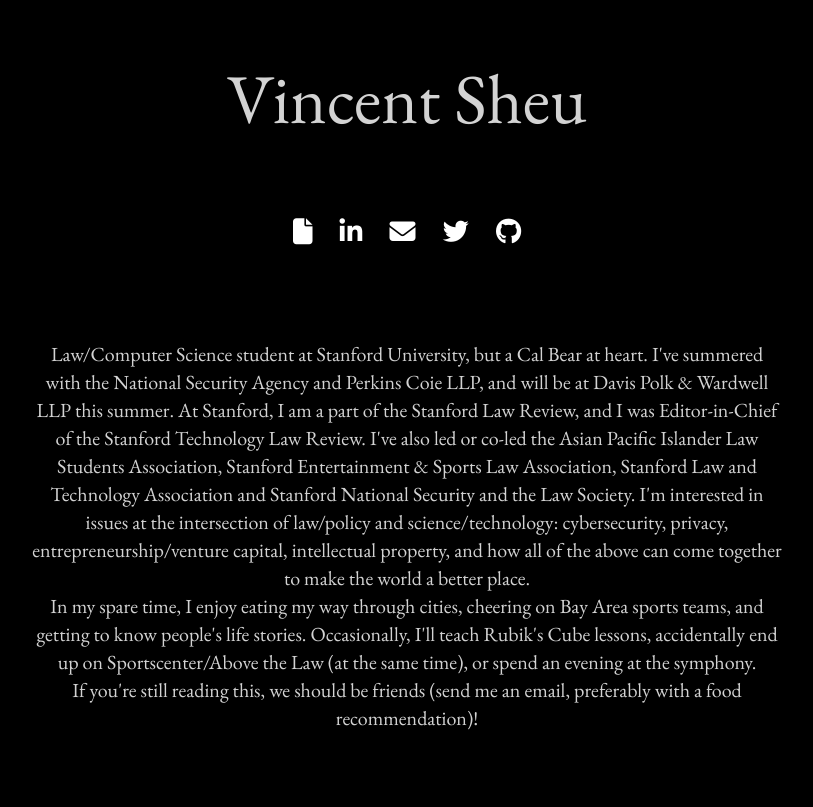
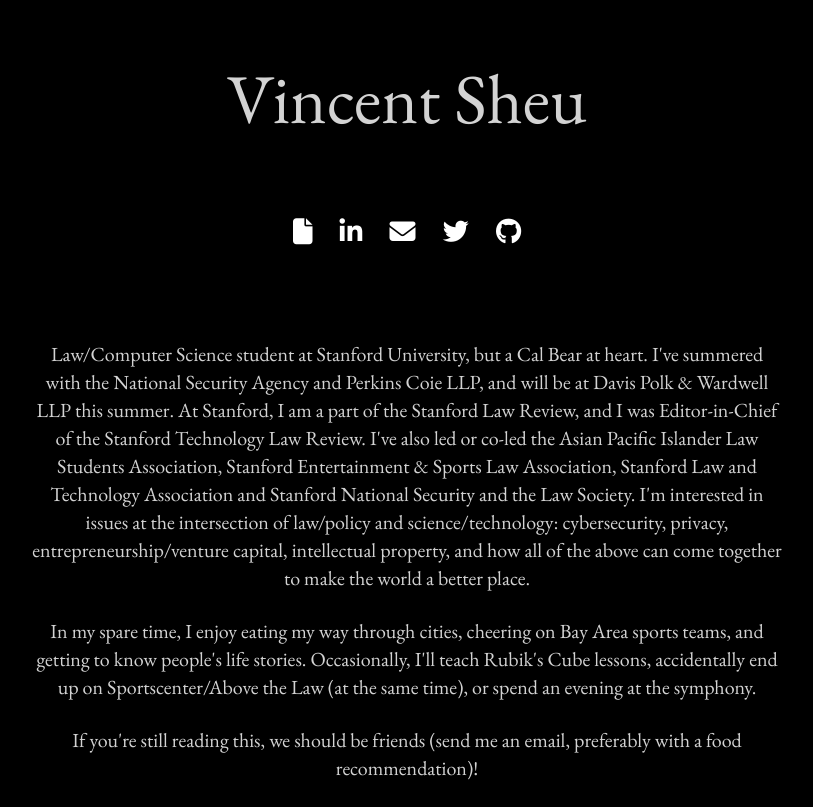
Before and after one commit to sheuvincent/sheuvincent.github.io, a Jekyll site: the page built from index.html, in a window 1280 px wide. Shown: the part 195-1002 px from the top of the page, without its empty margins (233-1046 px from the left). Built offline with Jekyll 4.4.1, drawn with Linux system fonts in a browser that asks for light colours; nearby versions of some CDN libraries; library files that are not in the unit come from our copies; before the commit the page ends 952 px from its top, so only the background shows below that.

Commit message:
Update index.html

```diff
--- a/index.html
+++ b/index.html
@@ -27,9 +27,9 @@
   <div class="col-lg-8 col-lg-offset-2">
     <p>
       Law/Computer Science student at Stanford University, but a Cal Bear at heart. I've summered with the National Security Agency and Perkins Coie LLP, and will be at Davis Polk & Wardwell LLP this summer. At Stanford, I am a part of the Stanford Law Review, and I was Editor-in-Chief of the Stanford Technology Law Review. I've also led or co-led the Asian Pacific Islander Law Students Association, Stanford Entertainment & Sports Law Association, Stanford Law and Technology Association and Stanford National Security and the Law Society. I'm interested in issues at the intersection of law/policy and science/technology: cybersecurity, privacy, entrepreneurship/venture capital, intellectual property, and how all of the above can come together to make the world a better place.
-      <br>
+	    <p>
 	    In my spare time, I enjoy eating my way through cities, cheering on Bay Area sports teams, and getting to know people's life stories. Occasionally, I'll teach Rubik's Cube lessons, accidentally end up on Sportscenter/Above the Law (at the same time), or spend an evening at the symphony.
-      <br>
+		    <p>
 	    If you're still reading this, we should be friends (send me an email, preferably with a food recommendation)!
     </p>
   </div>
```
